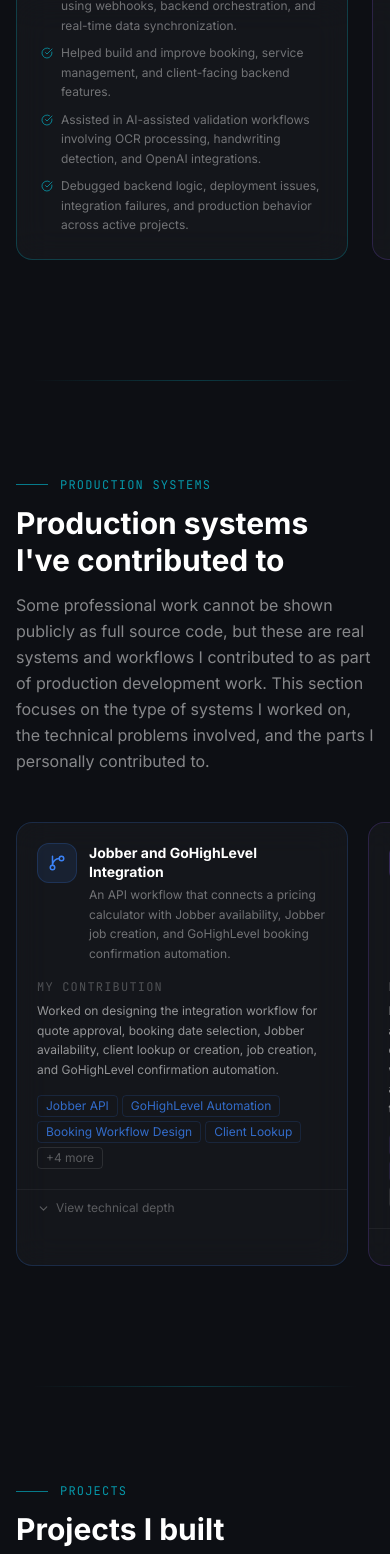
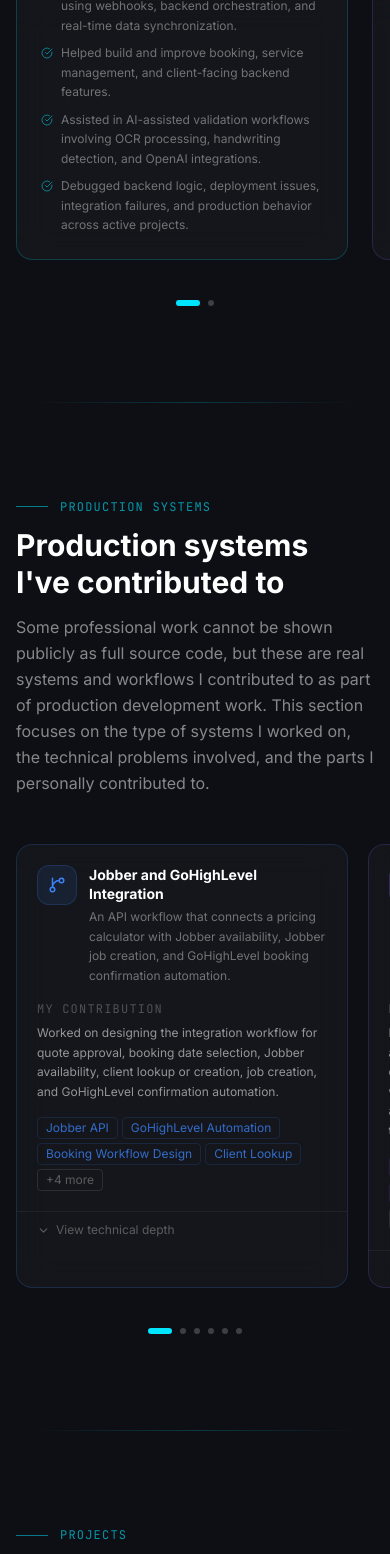
Before and after one commit to mijwad7/mijwad7.github.io, a React (Vite) app: page / in a window 390 px wide. Shown: the part 5806-7360 px from the top of the page. Built offline with nearby package versions, Linux system fonts and the light colour scheme.

Commit message:
feat: add portfolio section components including personal projects, production systems, and tech stack visualization

```diff
--- a/src/components/EarlierProjects.jsx
+++ b/src/components/EarlierProjects.jsx
@@ -1,4 +1,4 @@
-import { useState } from 'react';
+import { useState, useRef } from 'react';
 import { motion, AnimatePresence } from 'framer-motion';
 import { Play } from 'lucide-react';
 import { FaGithub } from 'react-icons/fa';
@@ -7,11 +7,35 @@ import { earlierProjects } from '../data/earlierProjects';
 
 export default function EarlierProjects() {
   const [expandedProjects, setExpandedProjects] = useState([]);
+  const [activeIndex, setActiveIndex] = useState(0);
+  const containerRef = useRef(null);
 
   const toggleExpand = (id) => {
     setExpandedProjects((prev) =>
       prev.includes(id) ? prev.filter((p) => p !== id) : [...prev, id]
     );
+  };
+
+  const handleScroll = () => {
+    if (!containerRef.current) return;
+    const container = containerRef.current;
+    const scrollLeft = container.scrollLeft;
+
+    const cardWidth = container.children[0]?.clientWidth || 250;
+    const gap = 16; // gap-4 is 16px
+    const index = Math.round(scrollLeft / (cardWidth + gap));
+    setActiveIndex(Math.max(0, Math.min(index, earlierProjects.length - 1)));
+  };
+
+  const scrollToSlide = (idx) => {
+    if (!containerRef.current) return;
+    const container = containerRef.current;
+    const cardWidth = container.children[0]?.clientWidth || 250;
+    const gap = 16;
+    container.scrollTo({
+      left: idx * (cardWidth + gap),
+      behavior: 'smooth'
+    });
   };
 
   return (
@@ -23,7 +47,11 @@ export default function EarlierProjects() {
           subtitle="Before working on larger full-stack and production systems, I built smaller projects that helped me practice core web development concepts: authentication, CRUD workflows, APIs, state, routing, search, forms, and user interaction."
         />
 
-        <div className="flex overflow-x-auto snap-x snap-mandatory gap-4 pb-6 -mx-4 px-4 sm:mx-0 sm:px-0 sm:grid sm:grid-cols-2 lg:grid-cols-4 no-scrollbar items-stretch">
+        <div
+          ref={containerRef}
+          onScroll={handleScroll}
+          className="flex overflow-x-auto snap-x snap-mandatory gap-4 pb-6 -mx-4 px-4 sm:mx-0 sm:px-0 sm:grid sm:grid-cols-2 lg:grid-cols-4 no-scrollbar items-stretch"
+        >
           {earlierProjects.map((project, i) => {
             const isExpanded = expandedProjects.includes(project.id);
             const displayedTech = isExpanded ? project.tech : project.tech.slice(0, 3);
@@ -104,6 +132,22 @@ export default function EarlierProjects() {
             );
           })}
         </div>
+
+        {/* Dynamic Mobile Dots Indicator */}
+        <div className="flex md:hidden justify-center items-center gap-2 mt-4">
+          {earlierProjects.map((_, idx) => (
+            <button
+              key={idx}
+              onClick={() => scrollToSlide(idx)}
+              className={`h-1.5 rounded-full transition-all duration-300 ${
+                activeIndex === idx
+                  ? 'w-6 bg-accent-cyan'
+                  : 'w-1.5 bg-white/20'
+              }`}
+              aria-label={`Go to slide ${idx + 1}`}
+            />
+          ))}
+        </div>
       </div>
     </section>
   );
--- a/src/components/Experience.jsx
+++ b/src/components/Experience.jsx
@@ -1,3 +1,4 @@
+import { useState, useRef } from 'react';
 import { motion } from 'framer-motion';
 import { Briefcase, CheckCircle } from 'lucide-react';
 import SectionHeader from './SectionHeader';
@@ -12,16 +13,44 @@ const colorMap = {
 export default function Experience() {
   const { mode } = useMode();
   const isResume = mode === 'resume';
+  const [activeIndex, setActiveIndex] = useState(0);
+  const containerRef = useRef(null);
+
+  const handleScroll = () => {
+    if (!containerRef.current) return;
+    const container = containerRef.current;
+    const scrollLeft = container.scrollLeft;
+
+    const cardWidth = container.children[0]?.clientWidth || 300;
+    const gap = 24; // gap-6 is 24px
+    const index = Math.round(scrollLeft / (cardWidth + gap));
+    setActiveIndex(Math.max(0, Math.min(index, experiences.length - 1)));
+  };
+
+  const scrollToSlide = (idx) => {
+    if (!containerRef.current) return;
+    const container = containerRef.current;
+    const cardWidth = container.children[0]?.clientWidth || 300;
+    const gap = 24;
+    container.scrollTo({
+      left: idx * (cardWidth + gap),
+      behavior: 'smooth'
+    });
+  };
 
   return (
     <section id="experience" className="py-24 px-4 sm:px-6 lg:px-8">
       <div className="max-w-7xl mx-auto">
         <SectionHeader label="Experience" title={isResume ? 'Professional Experience' : "Where I've applied my skills"} />
 
-        <div className={isResume
-          ? "grid gap-6 grid-cols-1 max-w-4xl mx-auto"
-          : "flex overflow-x-auto snap-x snap-mandatory gap-6 pb-6 -mx-4 px-4 sm:mx-0 sm:px-0 lg:grid lg:grid-cols-2 no-scrollbar items-stretch"
-        }>
+        <div
+          ref={containerRef}
+          onScroll={handleScroll}
+          className={isResume
+            ? "grid gap-6 grid-cols-1 max-w-4xl mx-auto"
+            : "flex overflow-x-auto snap-x snap-mandatory gap-6 pb-6 -mx-4 px-4 sm:mx-0 sm:px-0 lg:grid lg:grid-cols-2 no-scrollbar items-stretch"
+          }
+        >
           {experiences.map((exp, i) => {
             const c = colorMap[exp.color] || colorMap.cyan;
             return (
@@ -97,6 +126,24 @@ export default function Experience() {
             );
           })}
         </div>
+
+        {/* Dynamic Mobile Dots Indicator */}
+        {!isResume && (
+          <div className="flex md:hidden justify-center items-center gap-2 mt-4">
+            {experiences.map((_, idx) => (
+              <button
+                key={idx}
+                onClick={() => scrollToSlide(idx)}
+                className={`h-1.5 rounded-full transition-all duration-300 ${
+                  activeIndex === idx
+                    ? 'w-6 bg-accent-cyan'
+                    : 'w-1.5 bg-white/20'
+                }`}
+                aria-label={`Go to slide ${idx + 1}`}
+              />
+            ))}
+          </div>
+        )}
       </div>
     </section>
   );
--- a/src/components/PersonalProjects.jsx
+++ b/src/components/PersonalProjects.jsx
@@ -1,4 +1,4 @@
-import { useState } from 'react';
+import { useState, useRef } from 'react';
 import SectionHeader from './SectionHeader';
 import ProjectCard from './ProjectCard';
 import ProjectDrawer from './ProjectDrawer';
@@ -6,6 +6,30 @@ import { projects } from '../data/projects';
 
 export default function PersonalProjects() {
   const [selected, setSelected] = useState(null);
+  const [activeIndex, setActiveIndex] = useState(0);
+  const containerRef = useRef(null);
+
+  const handleScroll = () => {
+    if (!containerRef.current) return;
+    const container = containerRef.current;
+    const scrollLeft = container.scrollLeft;
+
+    const cardWidth = container.children[0]?.clientWidth || 300;
+    const gap = 24; // gap-6
+    const index = Math.round(scrollLeft / (cardWidth + gap));
+    setActiveIndex(Math.max(0, Math.min(index, projects.length - 1)));
+  };
+
+  const scrollToSlide = (idx) => {
+    if (!containerRef.current) return;
+    const container = containerRef.current;
+    const cardWidth = container.children[0]?.clientWidth || 300;
+    const gap = 24;
+    container.scrollTo({
+      left: idx * (cardWidth + gap),
+      behavior: 'smooth'
+    });
+  };
 
   return (
     <section id="projects" className="py-24 px-4 sm:px-6 lg:px-8">
@@ -16,7 +40,11 @@ export default function PersonalProjects() {
           subtitle="These projects helped me move from learning concepts to building complete applications. Each one pushed me into a different part of web development: authentication, real-time communication, API design, database modeling, deployment, AI integration, and user-facing product flows."
         />
 
-        <div className="flex overflow-x-auto snap-x snap-mandatory gap-6 pb-6 -mx-4 px-4 sm:mx-0 sm:px-0 md:grid md:grid-cols-2 lg:grid-cols-3 no-scrollbar items-stretch">
+        <div
+          ref={containerRef}
+          onScroll={handleScroll}
+          className="flex overflow-x-auto snap-x snap-mandatory gap-6 pb-6 -mx-4 px-4 sm:mx-0 sm:px-0 md:grid md:grid-cols-2 lg:grid-cols-3 no-scrollbar items-stretch"
+        >
           {projects.map((project, i) => (
             <div key={project.id} className="w-[85vw] sm:w-[380px] shrink-0 snap-center md:w-auto md:shrink md:snap-align-none flex">
               <ProjectCard
@@ -27,6 +55,22 @@ export default function PersonalProjects() {
             </div>
           ))}
         </div>
+
+        {/* Dynamic Mobile Dots Indicator */}
+        <div className="flex md:hidden justify-center items-center gap-2 mt-4">
+          {projects.map((_, idx) => (
+            <button
+              key={idx}
+              onClick={() => scrollToSlide(idx)}
+              className={`h-1.5 rounded-full transition-all duration-300 ${
+                activeIndex === idx
+                  ? 'w-6 bg-accent-cyan'
+                  : 'w-1.5 bg-white/20'
+              }`}
+              aria-label={`Go to slide ${idx + 1}`}
+            />
+          ))}
+        </div>
       </div>
 
       <ProjectDrawer project={selected} onClose={() => setSelected(null)} />
--- a/src/components/ProductionSystems.jsx
+++ b/src/components/ProductionSystems.jsx
@@ -1,8 +1,34 @@
+import { useState, useRef } from 'react';
 import SectionHeader from './SectionHeader';
 import ProductionSystemCard from './ProductionSystemCard';
 import { productionSystems } from '../data/productionSystems';
 
 export default function ProductionSystems() {
+  const [activeIndex, setActiveIndex] = useState(0);
+  const containerRef = useRef(null);
+
+  const handleScroll = () => {
+    if (!containerRef.current) return;
+    const container = containerRef.current;
+    const scrollLeft = container.scrollLeft;
+
+    const cardWidth = container.children[0]?.clientWidth || 300;
+    const gap = 20; // gap-5 is 20px
+    const index = Math.round(scrollLeft / (cardWidth + gap));
+    setActiveIndex(Math.max(0, Math.min(index, productionSystems.length - 1)));
+  };
+
+  const scrollToSlide = (idx) => {
+    if (!containerRef.current) return;
+    const container = containerRef.current;
+    const cardWidth = container.children[0]?.clientWidth || 300;
+    const gap = 20;
+    container.scrollTo({
+      left: idx * (cardWidth + gap),
+      behavior: 'smooth'
+    });
+  };
+
   return (
     <section id="production" className="py-24 px-4 sm:px-6 lg:px-8">
       <div className="max-w-7xl mx-auto">
@@ -12,13 +38,33 @@ export default function ProductionSystems() {
           subtitle="Some professional work cannot be shown publicly as full source code, but these are real systems and workflows I contributed to as part of production development work. This section focuses on the type of systems I worked on, the technical problems involved, and the parts I personally contributed to."
         />
 
-        <div className="flex overflow-x-auto snap-x snap-mandatory gap-5 pb-6 -mx-4 px-4 sm:mx-0 sm:px-0 md:grid md:grid-cols-2 lg:grid-cols-3 no-scrollbar items-stretch">
+        <div
+          ref={containerRef}
+          onScroll={handleScroll}
+          className="flex overflow-x-auto snap-x snap-mandatory gap-5 pb-6 -mx-4 px-4 sm:mx-0 sm:px-0 md:grid md:grid-cols-2 lg:grid-cols-3 no-scrollbar items-stretch"
+        >
           {productionSystems.map((system, i) => (
             <div key={system.id} className="w-[85vw] sm:w-[350px] shrink-0 snap-center md:w-auto md:shrink md:snap-align-none flex">
               <ProductionSystemCard system={system} index={i} />
             </div>
           ))}
         </div>
+
+        {/* Dynamic Mobile Dots Indicator */}
+        <div className="flex md:hidden justify-center items-center gap-2 mt-4">
+          {productionSystems.map((_, idx) => (
+            <button
+              key={idx}
+              onClick={() => scrollToSlide(idx)}
+              className={`h-1.5 rounded-full transition-all duration-300 ${
+                activeIndex === idx
+                  ? 'w-6 bg-accent-cyan'
+                  : 'w-1.5 bg-white/20'
+              }`}
+              aria-label={`Go to slide ${idx + 1}`}
+            />
+          ))}
+        </div>
       </div>
     </section>
   );
--- a/src/components/TechStack.jsx
+++ b/src/components/TechStack.jsx
@@ -1,3 +1,4 @@
+import { useState, useRef } from 'react';
 import { motion } from 'framer-motion';
 import { Code2, Database, ShieldCheck, Cpu, Share2, Network, Terminal, Globe } from 'lucide-react';
 import SectionHeader from './SectionHeader';
@@ -103,6 +104,31 @@ function CapabilityCard({ card, index }) {
 }
 
 export default function TechStack() {
+  const [activeIndex, setActiveIndex] = useState(0);
+  const containerRef = useRef(null);
+
+  const handleScroll = () => {
+    if (!containerRef.current) return;
+    const container = containerRef.current;
+    const scrollLeft = container.scrollLeft;
+
+    const cardWidth = container.children[0]?.clientWidth || 300;
+    const gap = 24; // gap-6
+    const index = Math.round(scrollLeft / (cardWidth + gap));
+    setActiveIndex(Math.max(0, Math.min(index, capabilities.length - 1)));
+  };
+
+  const scrollToSlide = (idx) => {
+    if (!containerRef.current) return;
+    const container = containerRef.current;
+    const cardWidth = container.children[0]?.clientWidth || 300;
+    const gap = 24;
+    container.scrollTo({
+      left: idx * (cardWidth + gap),
+      behavior: 'smooth'
+    });
+  };
+
   return (
     <section id="stack" className="py-24 px-4 sm:px-6 lg:px-8">
       <div className="max-w-7xl mx-auto">
@@ -112,13 +138,33 @@ export default function TechStack() {
           subtitle="A practical view of the tools I use, what I use them for, and where they show up across projects, client work, and production systems."
         />
 
-        <div className="flex overflow-x-auto snap-x snap-mandatory gap-6 mt-12 pb-6 -mx-4 px-4 sm:mx-0 sm:px-0 md:grid md:grid-cols-2 lg:grid-cols-3 xl:grid-cols-4 no-scrollbar items-stretch">
+        <div
+          ref={containerRef}
+          onScroll={handleScroll}
+          className="flex overflow-x-auto snap-x snap-mandatory gap-6 mt-12 pb-6 -mx-4 px-4 sm:mx-0 sm:px-0 md:grid md:grid-cols-2 lg:grid-cols-3 xl:grid-cols-4 no-scrollbar items-stretch"
+        >
           {capabilities.map((card, i) => (
             <div key={card.id} className="w-[80vw] sm:w-[300px] shrink-0 snap-center md:w-auto md:shrink md:snap-align-none flex">
               <CapabilityCard card={card} index={i} />
             </div>
           ))}
         </div>
+
+        {/* Dynamic Mobile Dots Indicator */}
+        <div className="flex md:hidden justify-center items-center gap-2 mt-4">
+          {capabilities.map((_, idx) => (
+            <button
+              key={idx}
+              onClick={() => scrollToSlide(idx)}
+              className={`h-1.5 rounded-full transition-all duration-300 ${
+                activeIndex === idx
+                  ? 'w-6 bg-accent-cyan'
+                  : 'w-1.5 bg-white/20'
+              }`}
+              aria-label={`Go to slide ${idx + 1}`}
+            />
+          ))}
+        </div>
       </div>
     </section>
   );
```
Lines whose indentation alone changed are shown as unchanged.
